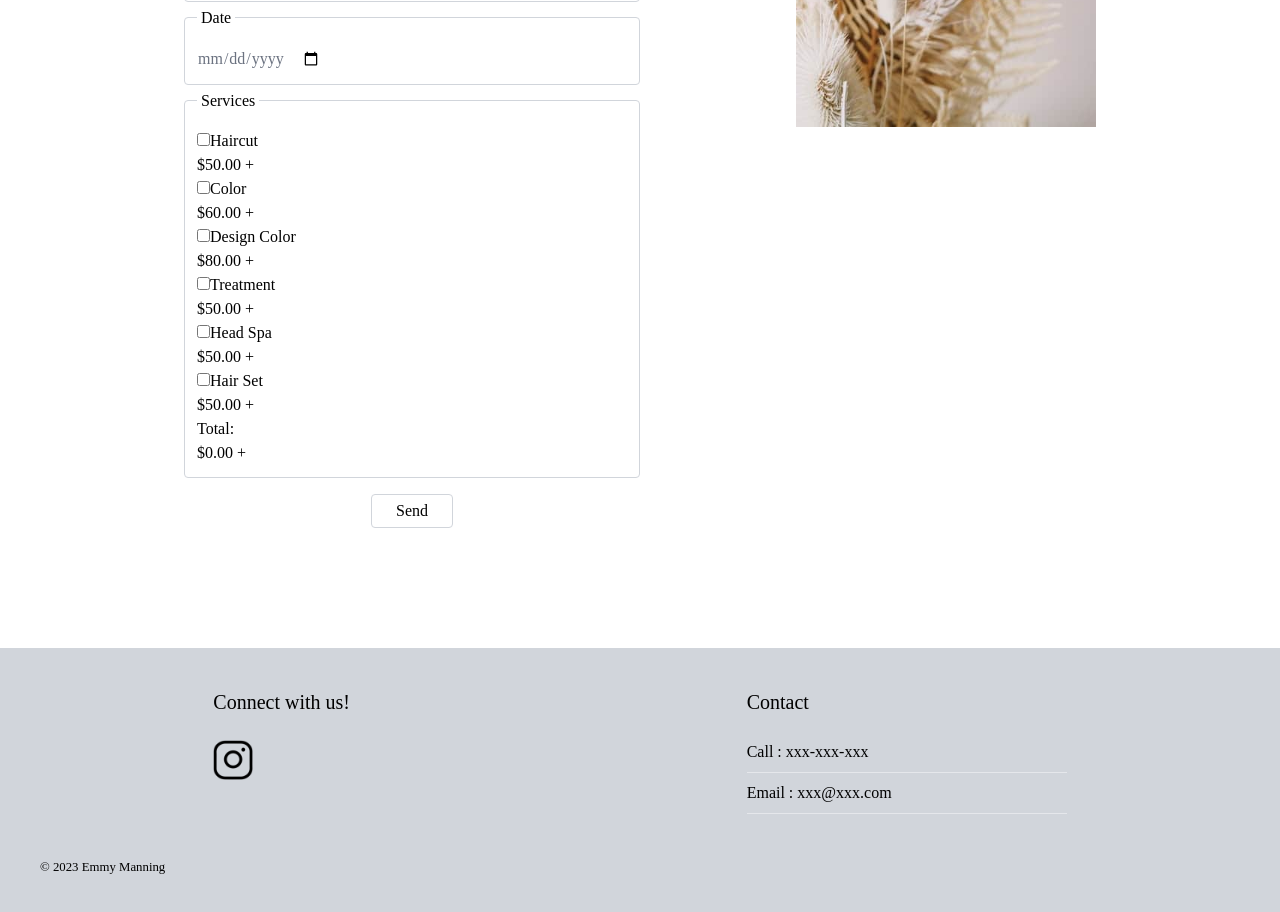
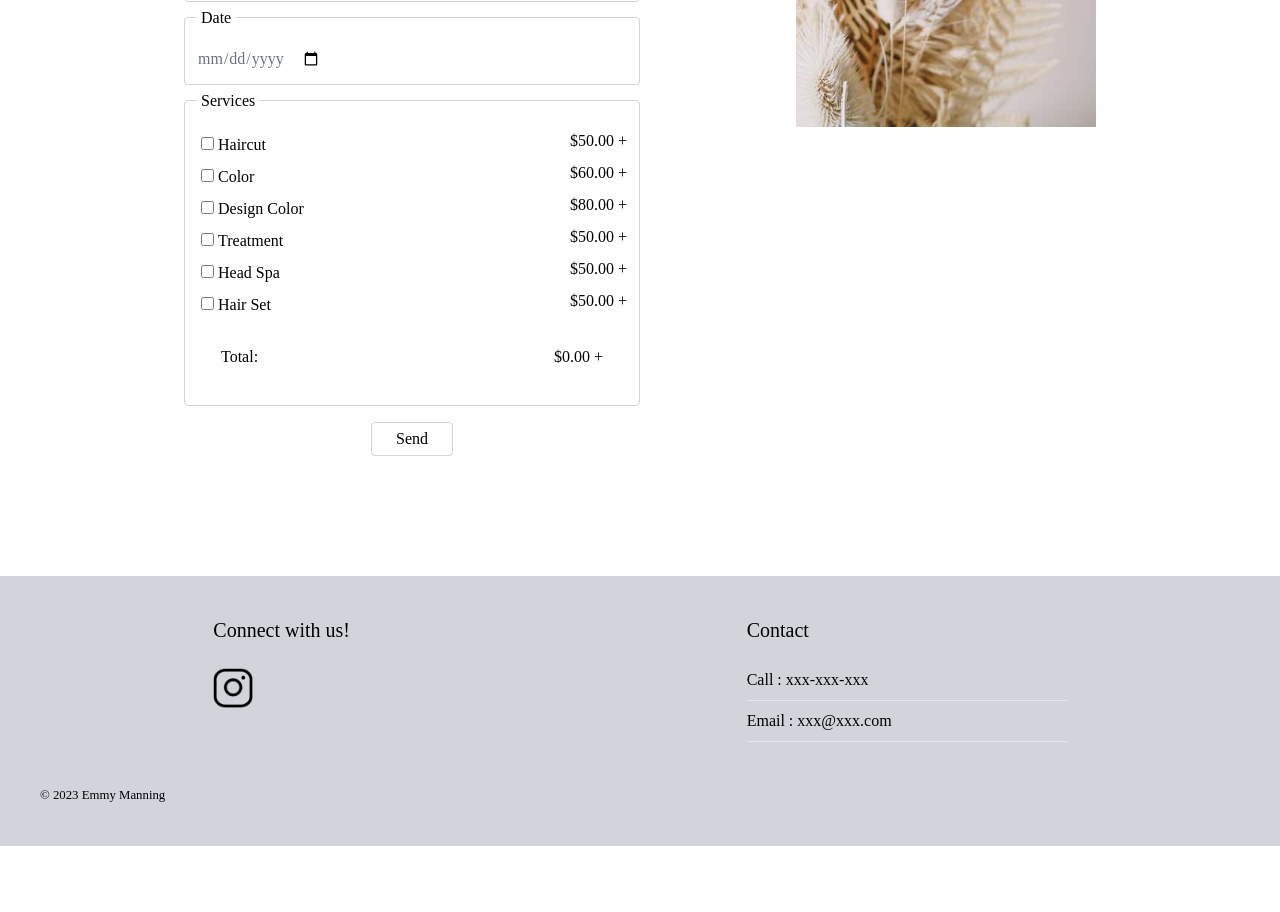
Before and after one commit to eobcre/salon-react, a React (Vite) app: page /book in a window 1280 px wide. Shown: the part 800-1712 px from the top of the page. After the commit the page ends 1646 px from the top, so only its background shows below. Built offline with nearby package versions, Linux system fonts and the light colour scheme; the HTML template or start-up script is replaced by a standard one.

Commit message:
layout changes in Services

```diff
--- a/src/sections/Book.jsx
+++ b/src/sections/Book.jsx
@@ -60,6 +60,7 @@ export const Book = () => {
     setTotal(totalPrice);
   };
 
+  // JSX
   return (
     <div>
       <p className='title-st'>Booking</p>
@@ -111,29 +112,15 @@ export const Book = () => {
               </div>
             </fieldset>
 
-            {/* Stylist */}
-            {/* <fieldset className='border border-solid rounded border-gray-300 p-3'>
-              <legend className='p-1'>Stylist</legend>
-              <select
-                className='w-80 outline-none text-gray-500'
-                name='stylits'
-              >
-                <option value=''>- - - Select Stylist - - -</option>
-                <option value='new'>New Talent</option>
-                <option value='stylist'>Stylist</option>
-                <option value='lead'>Lead Stylist</option>
-              </select>
-            </fieldset> */}
-
             {/* Services */}
             <fieldset className='border border-solid rounded border-gray-300 p-3'>
               <legend className='p-1'>Services</legend>
 
-              <ul className=''>
+              <ul>
                 {list.map(({ name, price }, index) => {
                   return (
-                    <li key={index}>
-                      <div>
+                    <li key={index} className='flex justify-between'>
+                      <div className='p-1'>
                         <input
                           type='checkbox'
                           checked={checked[index]}
@@ -142,21 +129,24 @@ export const Book = () => {
                           name={name}
                           value={name}
                         />
-                        <label htmlFor={`linked-${index}`}>{name}</label>
+                        <label htmlFor={`linked-${index}`} className='p-1'>
+                          {name}
+                        </label>
                       </div>
                       <div>{getTotalPrice(price)}</div>
                     </li>
                   );
                 })}
                 <li>
-                  <div>
-                    <p>Total:</p>
-                    <div>{getTotalPrice(total)}</div>
+                  <div className='flex justify-between'>
+                    <p className='p-6'>Total:</p>
+                    <div className='p-6'>{getTotalPrice(total)}</div>
                   </div>
                 </li>
               </ul>
             </fieldset>
           </form>
+          {/* Send button */}
           <button
             className='table mx-auto border border-gray-300 rounded mt-4 px-6 py-1 hover:bg-gray-100'
             type='submit'
@@ -165,6 +155,7 @@ export const Book = () => {
           </button>
         </div>
 
+        {/* Image */}
         <div className='flex-1'>
           <img
             src={Image}
```
